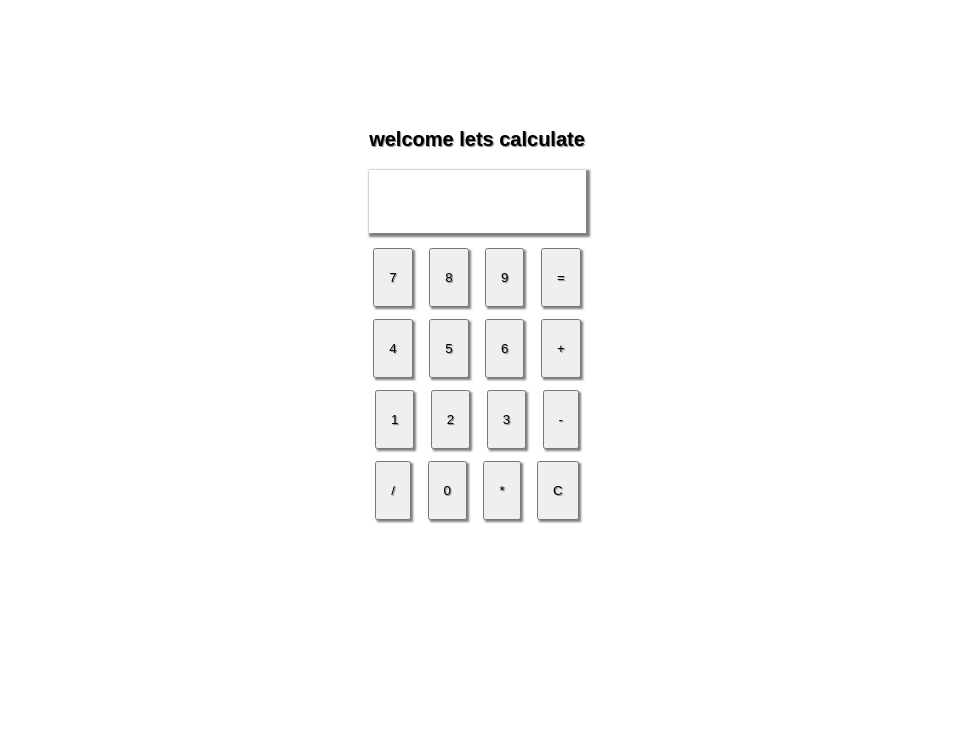
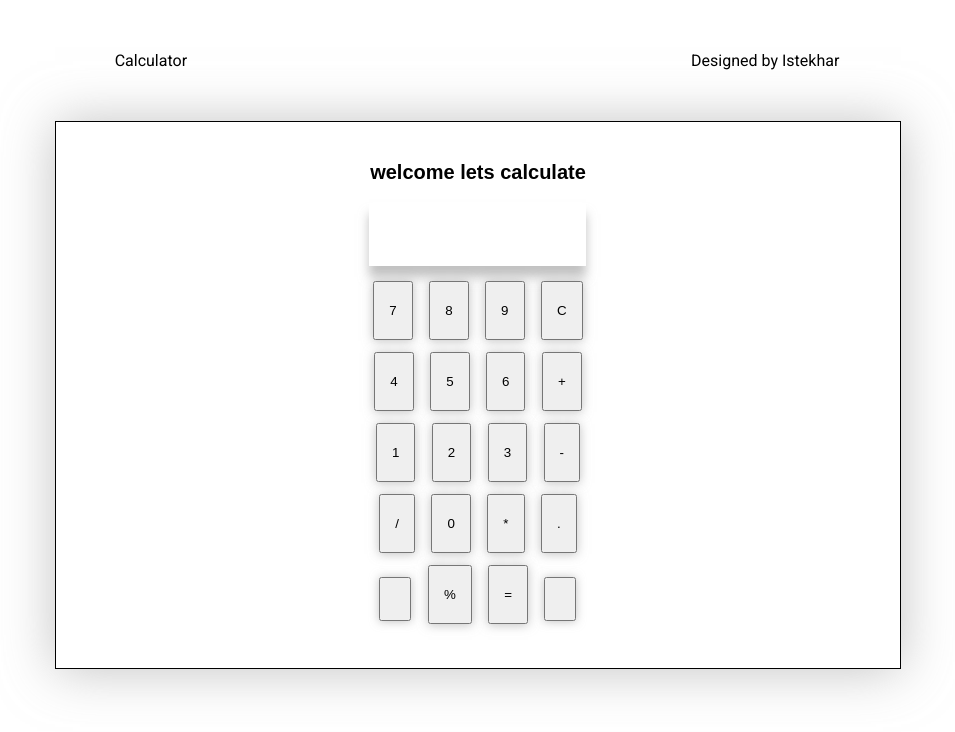
Before and after one commit to istekhar46/calcular, a plain HTML site: page index.html in a window 1280 px wide. Shown: the whole page, without its empty margins (163-1118 px from the left). Drawn offline with Linux system fonts and the light colour scheme.

Commit message:
added % and dot buttons

```diff
--- a/index.html
+++ b/index.html
@@ -11,6 +11,12 @@
 </head>
 
 <body>
+    <div class="navbar">
+        <ul>
+           <li>Calculator</li>
+           <li>Designed by Istekhar </li>
+        </ul>
+    </div>
     <div class="container">
         <h1>welcome lets calculate</h1>
         <div class="row">
@@ -20,7 +26,7 @@
             <button class="btn">7</button>
             <button class="btn">8</button>
             <button class="btn">9</button>
-            <button class="btn">=</button>
+            <button class="btn">C</button>
         </div>
         <div class="row">
             <button class="btn">4</button>
@@ -38,7 +44,13 @@
             <button class="btn">/</button>
             <button class="btn">0</button>
             <button class="btn">*</button>
-            <button class="btn">C</button>
+            <button class="btn">.</button>
+        </div>
+        <div class="row">
+            <button class="btn equals"></button>
+            <button class="btn percent">%</button>
+            <button class="btn equals">=</button>
+            <button class="btn equals"></button>
 
 
         </div>
--- a/style.css
+++ b/style.css
@@ -5,7 +5,6 @@
     margin: auto;
     align-items: center;
     font-family: 'robotp',sans-serif;
-    text-shadow: 1px 1px 1px grey;
 }
 
 h1{
@@ -13,26 +12,46 @@ h1{
     margin-bottom: 10px;
 }
 
-.container{
-max-width: 60vw;
-margin: auto;
-padding: 10vw;
-display: flex;
-flex-direction: column;
-/* border: solid black 1px; */
-justify-items: center;
+.container {
+    max-width: 60vw;
+    padding: 3vw;
+    margin-top: 0;
+    margin-bottom: 0;
+    margin-left: 17%;
+    display: flex;
+    flex-direction: column;
+    border: solid black 1px;
+    justify-items: center;
+    box-shadow: 0pc 0.5px 50px #9c9c9c9c;
 }
 
 .btn {
+    /* text-shadow: 0pc 0.5px 11px grey; */
     margin: 6px 6px;
     padding: 20px 14px;
     cursor: pointer;
-    box-shadow: 2px 2px 2px grey;
+    box-shadow: 0pc 0.5px 10px #9c9c9c9c;
 }
 #input {
-    box-shadow: 2px 2px 2px 2px grey;
+    /* box-shadow: 2px 2px 2px 2px grey; */
+    box-shadow: 0pc 11px 10px #9c9c9c9c;
     border: none;
     margin: 9px;
     padding: 24px 20px;
     max-width: 44vw;
 }
+
+.navbar ul{
+    display: flex;
+    justify-content: space-between;
+    list-style: none;
+    padding: 2%;
+    margin-top: 2%;
+    margin-bottom: 2%;
+}
+
+li{
+    font-family: 'roboto',sans-serif;
+
+
+}
```
